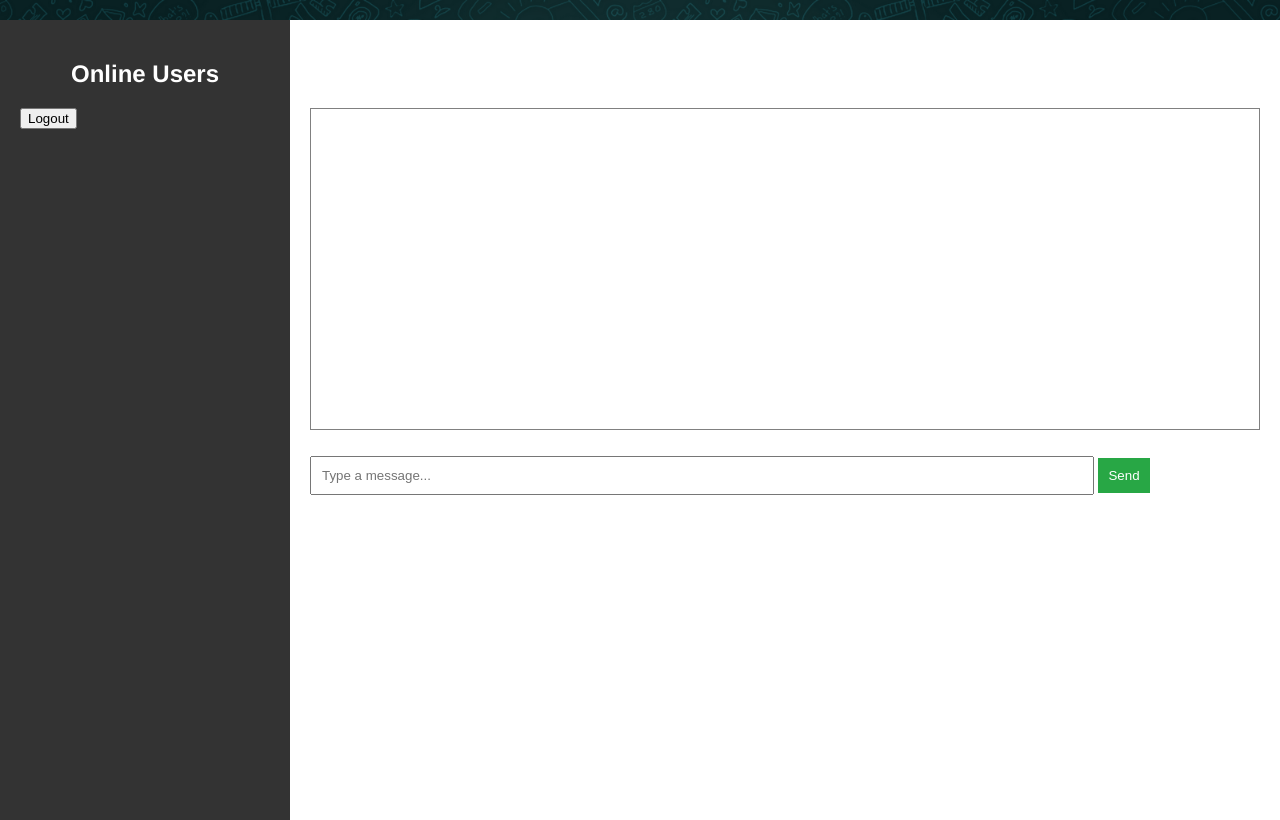
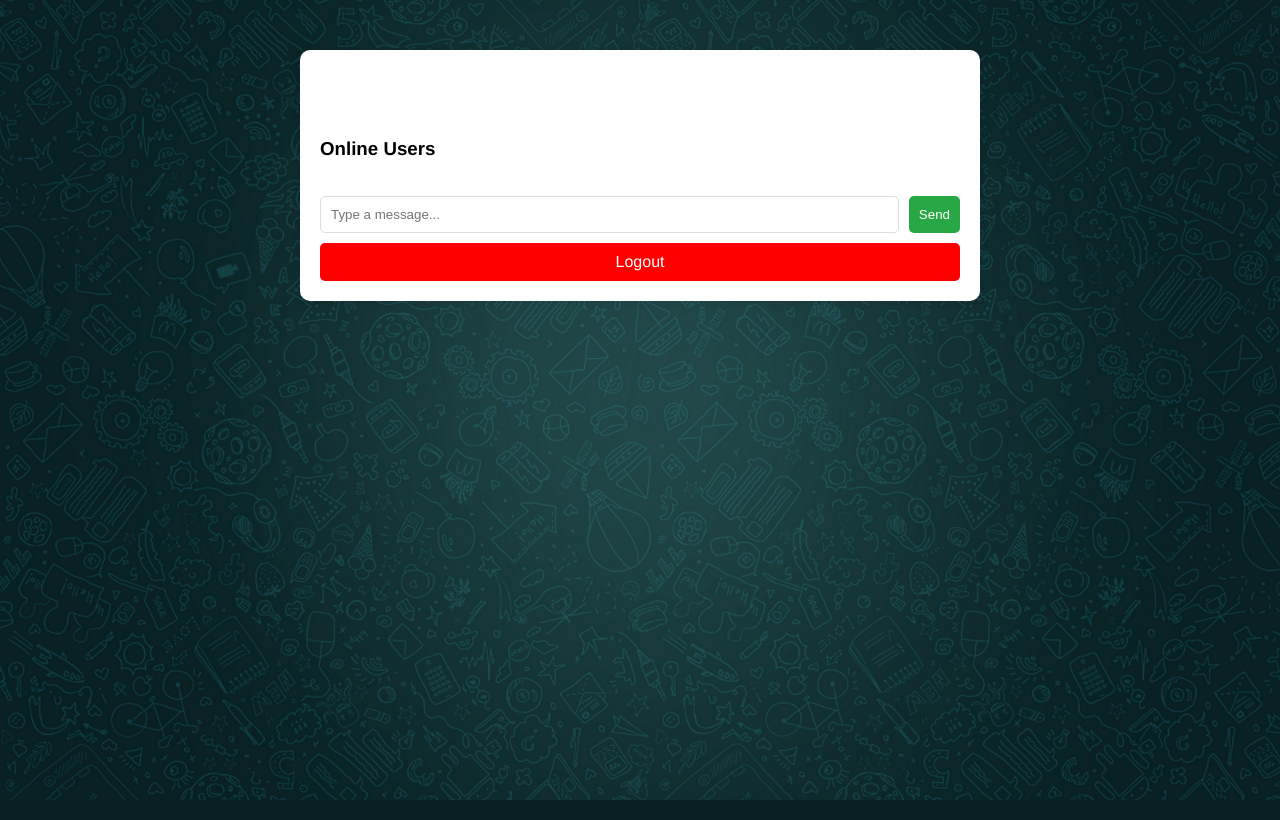
Before and after one commit to OthmaneAbder2303/Community, a Flask app: page /chat in a window 1280 px wide. Run offline with Flask 3, Linux system fonts and the light colour scheme; the visitor is signed in with stand-in values (Sample User, id 1); data that the repository does not hold is empty; some libraries are stand-ins or nearby versions.

Commit message:
editing chat

```diff
--- a/app.py
+++ b/app.py
@@ -1,7 +1,8 @@
-from flask import Flask, request, redirect, url_for, render_template, session
+from flask import Flask, request, redirect, url_for, render_template, session, jsonify
 from werkzeug.security import generate_password_hash, check_password_hash
 from models import db, User, Message
-from flask_socketio import SocketIO, join_room, leave_room, send, emit
+from flask_socketio import SocketIO, send, emit
+from datetime import datetime
 import os
 
 app = Flask(__name__)
@@ -41,7 +42,6 @@
 
     return render_template('login.html')
 
-
 @app.route("/logout")
 def logout():
     user_id = session.get("user_id")
@@ -55,7 +55,6 @@
     session.pop("username", None)
 
     return redirect(url_for("login"))
-
 
 @app.route('/register', methods=['GET', 'POST'])
 def register():
@@ -73,13 +72,11 @@
 
     return render_template('register.html')
 
-
 @app.route('/chat')
 def chat():
     if 'user_id' not in session:
         return redirect(url_for('login'))
     return render_template('chat.html')
-
 
 @socketio.on('connect')
 def handle_connect():
@@ -88,11 +85,6 @@
 
     username = session.get('username')
     connected_users[username] = request.sid
-
-    user = User.query.filter_by(name=username).first()
-    if user:
-        user.is_online = True
-        db.session.commit()
 
     emit("update_users", list(connected_users.keys()), broadcast=True)
     print(f"✅ {username} is now online.")
@@ -103,97 +95,41 @@
     if username in connected_users:
         del connected_users[username]
 
-        user = User.query.filter_by(name=username).first()
-        if user:
-            user.is_online = False
-            db.session.commit()
-
-        emit("update_users", list(connected_users.keys()), broadcast=True)
-        print(f"❌ {username} is now offline.")
-
-
-@socketio.on('join')
-def handle_join(data):
-    """Handles users joining a private chat room"""
-    user1 = session.get('username')
-    user2 = data.get('username')
-
-    if not user1:
-        return
-
-    if not user2 or user1 == user2:
-        return
-
-    # create a room id
-    room = f"{user1}_{user2}" if user1 < user2 else f"{user2}_{user1}"
-
-    join_room(room)
-    print(f"{user1} joined the room {room}")
-
-    # Notify both users
-    send({'msg': f"{user1} has joined the room."}, to=room)
-
-
-from models import db, Message  # Import the Message model
+    emit("update_users", list(connected_users.keys()), broadcast=True)
+    print(f"❌ {username} is now offline.")
 
 @socketio.on('message')
 def handle_message(data):
-    """Handles sending messages to a specific room (private chat)"""
-    user1 = session.get('username')  # The current logged-in user
-    user2 = data['username']  # The recipient user
-    message_text = data['msg']  # The actual message
+    sender = session.get('username')
+    message_text = data['msg']
 
-    if not user1 or not user2:
+    if not sender or not message_text:
         return
 
-    # Create a unique room name
-    room = f"{user1}_{user2}" if user1 < user2 else f"{user2}_{user1}"
+    timestamp = datetime.utcnow()
 
     # Save message in database
-    message = Message(sender=user1, recipient=user2, room=room, message=message_text)
+    message = Message(sender=sender, message=message_text, timestamp=timestamp)
     db.session.add(message)
     db.session.commit()
 
-    # Send message to the chat room
-    send({'msg': message_text, 'username': user1}, to=room)
+    # Send message to all users
+    send({'msg': message_text, 'username': sender, 'timestamp': timestamp.strftime('%Y-%m-%d %H:%M:%S')}, broadcast=True)
 
-@app.route('/get_messages/<username>', methods=['GET'])
-def get_messages(username):
-    """Retrieve past messages between the logged-in user and another user"""
+@app.route('/get_messages', methods=['GET'])
+def get_messages():
+    """Retrieve all past messages."""
     if 'username' not in session:
-        return {"error": "Unauthorized"}, 401
+        return jsonify({"error": "Unauthorized"}), 401
 
-    user1 = session['username']
-    user2 = username  # The other user in the chat
+    messages = Message.query.order_by(Message.timestamp).all()
 
-    # Generate the correct room name
-    room = f"{user1}_{user2}" if user1 < user2 else f"{user2}_{user1}"
+    return jsonify([
+        {'sender': msg.sender, 'message': msg.message, 'timestamp': msg.timestamp.strftime('%Y-%m-%d %H:%M:%S')}
+        for msg in messages
+    ])
 
-    # Fetch messages from the database
-    messages = Message.query.filter_by(room=room).order_by(Message.timestamp).all()
-
-    return [{'sender': msg.sender, 'message': msg.message, 'timestamp': msg.timestamp} for msg in messages]
-
-
-
-@socketio.on('leave')
-def handle_leave(data):
-    """Handles users leaving a chat room"""
-    room = data.get('room')  # Ensure we safely get the room
-
-    # Check if the room exists and if the user is in the room
-    if room and session.get('username'):
-        leave_room(room)  # Let the user leave the room
-
-        # Broadcast a message to the room that the user left
-        send({'msg': f"{session.get('username')} has left the room {room}."}, to=room)
-        print(f"❌ {session.get('username')} has left the room {room}.")
-    else:
-        print("Error: Room or username not found.")
-
-
-
-# Create the tables in the database (run once)
+# Create tables in the database
 with app.app_context():
     db.create_all()
 print("Database Created Successfully")
--- a/models.py
+++ b/models.py
@@ -25,7 +25,7 @@
     id = db.Column(db.Integer, primary_key=True)
     sender = db.Column(db.String(50), nullable=False)
     recipient = db.Column(db.String(50), nullable=False)
-    room = db.Column(db.String(100), nullable=False)
+    room = db.Column(db.String(100))
     message = db.Column(db.Text, nullable=False)
     timestamp = db.Column(db.DateTime, default=db.func.now())
 
--- a/static/css/chat.css
+++ b/static/css/chat.css
@@ -11,57 +11,71 @@
     color: #ffffff;
 }
 
-.container {
-    display: flex;
-    height: 100vh;
+.chat-container {
+    width: 50%;
+    margin: auto;
+    margin-top: 50px;
+    background: white;
+    padding: 20px;
+    border-radius: 10px;
+    box-shadow: 0 0 10px rgba(0, 0, 0, 0.1);
 }
-
-.sidebar {
-    width: 250px;
-    background: #333;
-    color: white;
-    padding: 20px;
-}
-
-.sidebar h2 {
-    text-align: center;
-}
-
-#user-list {
-    list-style: none;
-    padding: 0;
-}
-
-#user-list li {
-    padding: 10px;
-    border-bottom: 1px solid gray;
-}
-
-.chat-window {
-    flex: 1;
-    padding: 20px;
-    background: white;
-}
-
 #messages {
     list-style: none;
     padding: 0;
-    height: 300px;
-    overflow-y: scroll;
-    border: 1px solid gray;
+    max-height: 300px;
+    overflow-y: auto;
+}
+#messages li {
     padding: 10px;
+    border-bottom: 1px solid #ddd;
+    color: black;
 }
-
-#message-input {
-    width: 80%;
-    padding: 10px;
+.timestamp {
+    font-size: 0.8em;
+    color: black;
+    margin-left: 10px;
+}
+.user-list {
+    margin-bottom: 20px;
+    color: black;
+}
+.user-list h3 {
+    margin-bottom: 5px;
+    color: black;
+}
+.message-input {
+    display: flex;
     margin-top: 10px;
 }
-
-#send-message {
+.message-input input {
+    flex: 1;
     padding: 10px;
+    border: 1px solid #ddd;
+    border-radius: 5px;
+}
+.message-input button {
+    padding: 10px;
+    margin-left: 10px;
+    border: none;
     background: #28a745;
     color: white;
-    border: none;
+    border-radius: 5px;
     cursor: pointer;
 }
+.message-input button:hover {
+    background: #218838;
+}
+.logout-btn {
+    margin-top: 10px;
+    display: block;
+    text-align: center;
+    background: red;
+    color: white;
+    padding: 10px;
+    text-decoration: none;
+    border-radius: 5px;
+}
+.logout-btn:hover {
+    background: darkred;
+}
--- a/static/js/chat.js
+++ b/static/js/chat.js
@@ -1,85 +1,50 @@
-const socket = io.connect('http://localhost:5000'); // Fixed WebSocket connection
-const username = "{{ session['username'] }}"; // Get username from session
-let currentRoom = null; // Track current chat room
+document.addEventListener("DOMContentLoaded", function () {
+    const socket = io.connect("http://localhost:5000");
+    const username = "{{ session['username'] }}";
 
-// Store connected users
-let connectedUsers = {};
+    // Fetch previous messages
+    fetch(`/get_messages`)
+        .then(response => response.json())
+        .then(messages => {
+            const messagesList = document.getElementById("messages");
+            messages.forEach(msg => {
+                const li = document.createElement("li");
+                li.innerHTML = `<b>${msg.sender}:</b> ${msg.message} <span class='timestamp'>(${msg.timestamp})</span>`;
+                messagesList.appendChild(li);
+            });
+        });
 
-// Function to append messages to chat
-function appendMessage(user, message, isSent) {
-    const messageClass = isSent ? 'sent' : 'received';
-    $('#messages').append(
-        `<li class="message ${messageClass}"><strong>${user}:</strong> ${message}</li>`
-    );
-}
-
-// Emit when sending a message
-$('#send-message').click(function() {
-    const message = $('#message-input').val();
-    if (message && currentRoom) {
-        socket.emit('message', { username: currentRoom, msg: message });
-        $('#message-input').val(''); // Clear input
-    }
-});
-
-// Handle incoming messages
-socket.on('message', function(data) {
-    appendMessage(data.username, data.msg, data.username === username);
-});
-
-// Handle user connection updates
-socket.on('update_users', function(users) {
-    $('#user-list').empty();
-    connectedUsers = {}; // Reset user list
-
-    users.forEach(user => {
-        connectedUsers[user] = true;
-        const onlineClass = 'online'; // Highlight as online
-        $('#user-list').append(
-            `<li class="list-group-item user-item" data-user="${user}">
-                <span class="status-dot ${onlineClass}"></span> ${user}
-            </li>`
-        );
+    // Update user list
+    socket.on("update_users", function(users) {
+        const userList = document.getElementById("user-list");
+        userList.innerHTML = "";
+        users.forEach(user => {
+            const li = document.createElement("li");
+            li.textContent = user;
+            userList.appendChild(li);
+        });
     });
 
-    attachUserClickHandlers(); // Attach click events again
-});
-
-// Join a private chat room when clicking on a user
-function attachUserClickHandlers() {
-    $('.user-item').click(function() {
-        const recipient = $(this).data('user');
-        if (recipient !== username) {
-            currentRoom = recipient; // Set current room
-
-            socket.emit('join', { username: recipient });
-            $('#messages').empty(); // Clear messages for new chat
-            $('#chat-header').text(`Chat with ${recipient}`);
+    // Send message
+    document.getElementById("send-message").addEventListener("click", function () {
+        const messageInput = document.getElementById("message-input");
+        const message = messageInput.value;
+        if (message) {
+            socket.emit("message", { msg: message });
+            messageInput.value = "";
         }
     });
-}
 
-// Handle user joining
-socket.emit('join', { username }); // Automatically join upon connecting
+    // Receive message
+    socket.on("message", function(data) {
+        const messagesList = document.getElementById("messages");
+        const li = document.createElement("li");
+        li.innerHTML = `<b>${data.username}:</b> ${data.msg} <span class='timestamp'>(${data.timestamp})</span>`;
+        messagesList.appendChild(li);
+    });
 
-// Handle disconnect event
-socket.on('disconnect', function() {
-    console.log('Disconnected from server');
+    // Logout button
+    document.getElementById("logout").addEventListener("click", function () {
+        window.location.href = "/logout";
+    });
 });
-
-// Add friend functionality
-$('#add-friend').click(function() {
-    const friendName = prompt("Enter your friend's username:");
-    if (friendName && friendName !== username) {
-        $('#friends-list').append(
-            `<li class="list-group-item">${friendName}
-                <button class="btn btn-danger btn-sm float-end remove-btn">Remove</button>
-            </li>`
-        );
-    }
-});
-
-// Remove friend functionality
-$(document).on('click', '.remove-btn', function() {
-    $(this).parent().remove();
-});
--- a/templates/chat.html
+++ b/templates/chat.html
@@ -4,58 +4,23 @@
     <meta charset="UTF-8">
     <meta name="viewport" content="width=device-width, initial-scale=1.0">
     <title>Chat App</title>
-    <script src="https://cdnjs.cloudflare.com/ajax/libs/socket.io/4.5.4/socket.io.js"></script>
-    <script src="https://code.jquery.com/jquery-3.6.0.min.js"></script>
+    <script src="https://cdn.socket.io/4.0.1/socket.io.min.js"></script>
+    <script defer src="{{ url_for('static', filename='js/chat.js') }}"></script>
     <link rel="stylesheet" href="{{ url_for('static', filename='css/chat.css') }}">
 </head>
 <body>
-    <div class="container">
-        <div class="sidebar">
-            <h2>Online Users</h2>
+    <div class="chat-container">
+        <h2>Welcome, {{ session['username'] }}</h2>
+        <div class="user-list">
+            <h3>Online Users</h3>
             <ul id="user-list"></ul>
-            <button id="logout">Logout</button>
         </div>
-
-        <div class="chat-window">
-            <h2>Chat Room</h2>
-            <ul id="messages"></ul>
+        <ul id="messages"></ul>
+        <div class="message-input">
             <input type="text" id="message-input" placeholder="Type a message...">
             <button id="send-message">Send</button>
         </div>
+        <a href="/logout" class="logout-btn">Logout</a>
     </div>
-
-    <script>
-        const socket = io.connect("http://localhost:5000");
-        const username = "{{ session['username'] }}";
-
-        socket.emit("join", { username });
-
-        // Update user list
-        socket.on("update_users", function(users) {
-            $("#user-list").empty();
-            users.forEach(user => {
-                $("#user-list").append(`<li>${user}</li>`);
-            });
-        });
-
-        // Send message
-        $("#send-message").click(function() {
-            const message = $("#message-input").val();
-            if (message) {
-                socket.emit("message", { username, msg: message });
-                $("#message-input").val("");
-            }
-        });
-
-        // Receive message
-        socket.on("message", function(data) {
-            $("#messages").append(`<li><b>${data.username}:</b> ${data.msg}</li>`);
-        });
-
-        // Logout button
-        $("#logout").click(function() {
-            window.location.href = "/logout";
-        });
-    </script>
 </body>
 </html>
```
Also changed, not shown: tempCodeRunnerFile.py (+1 -94 lines).
